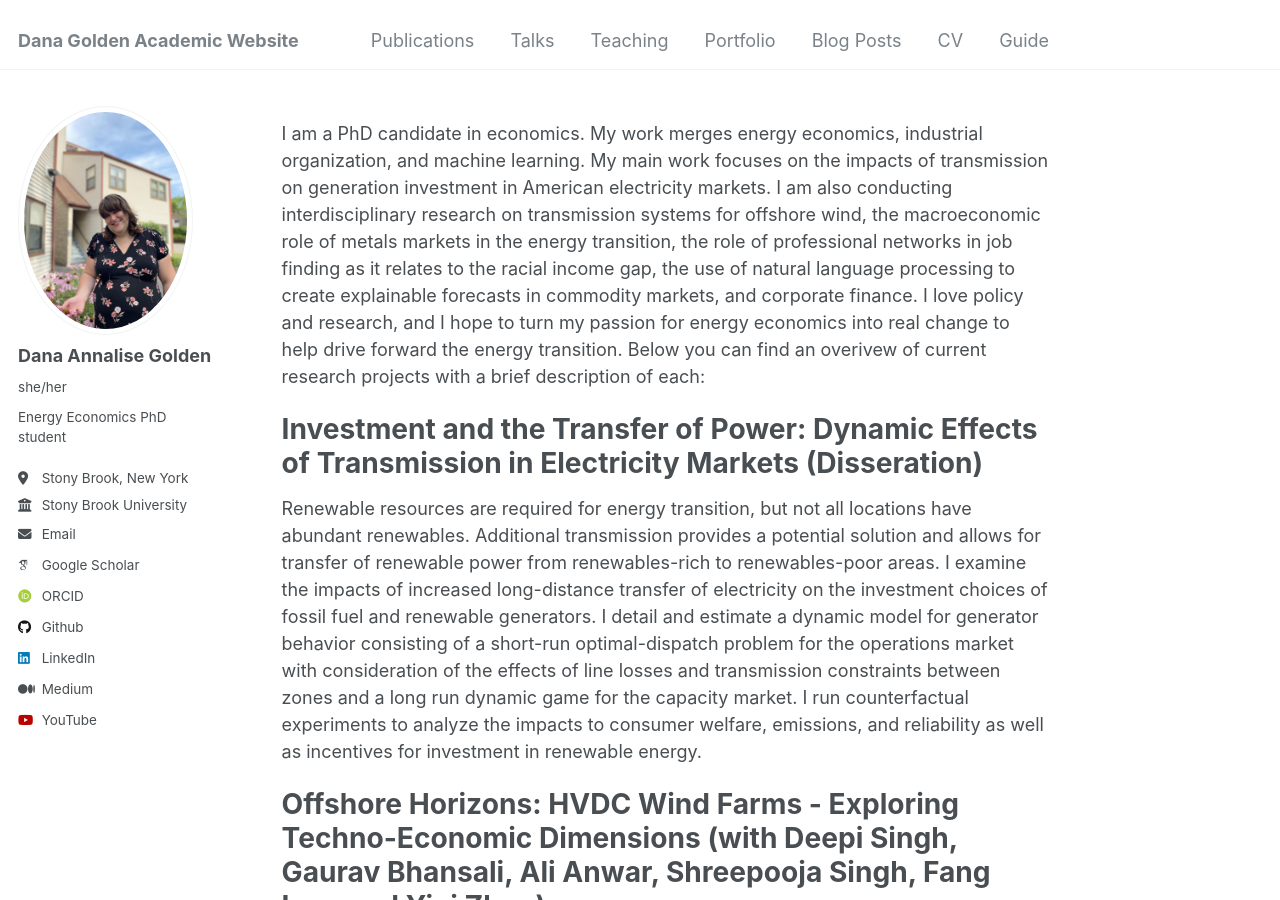
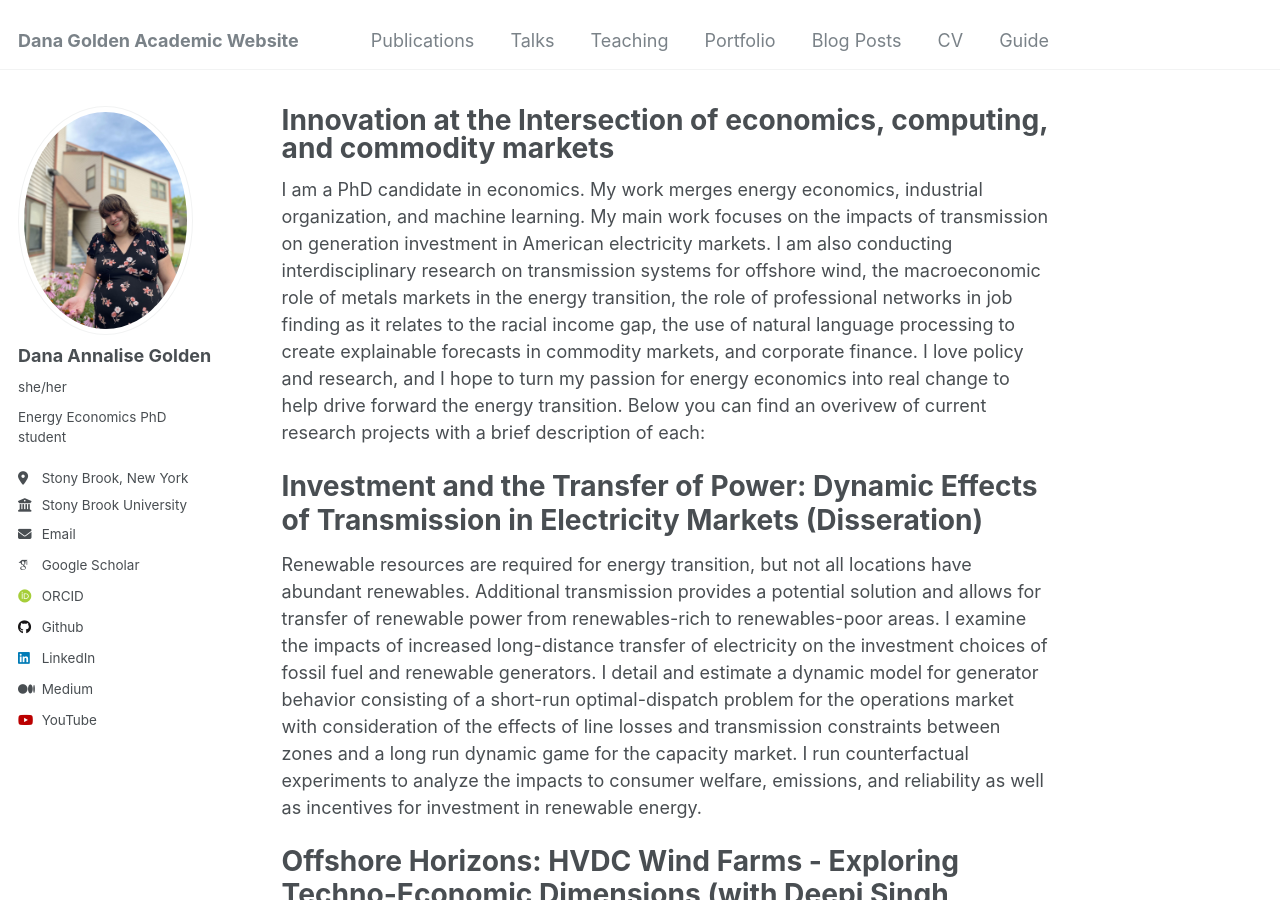
Before and after one commit to jgolden36/jgolden36.github.io, a Jekyll site: the page built from _pages/about.md, in a window 1280 px wide and 900 px high. Built offline with Jekyll 4.4.1, drawn with Linux system fonts in a browser that asks for light colours; some web fonts are replaced.

Commit message:
Update about.md

```diff
--- a/_pages/about.md
+++ b/_pages/about.md
@@ -1,6 +1,6 @@
 ---
 permalink: /
-title: ""
+title: "Innovation at the Intersection of economics, computing, and commodity markets"
 author_profile: true
 redirect_from:
   - /about/
```
